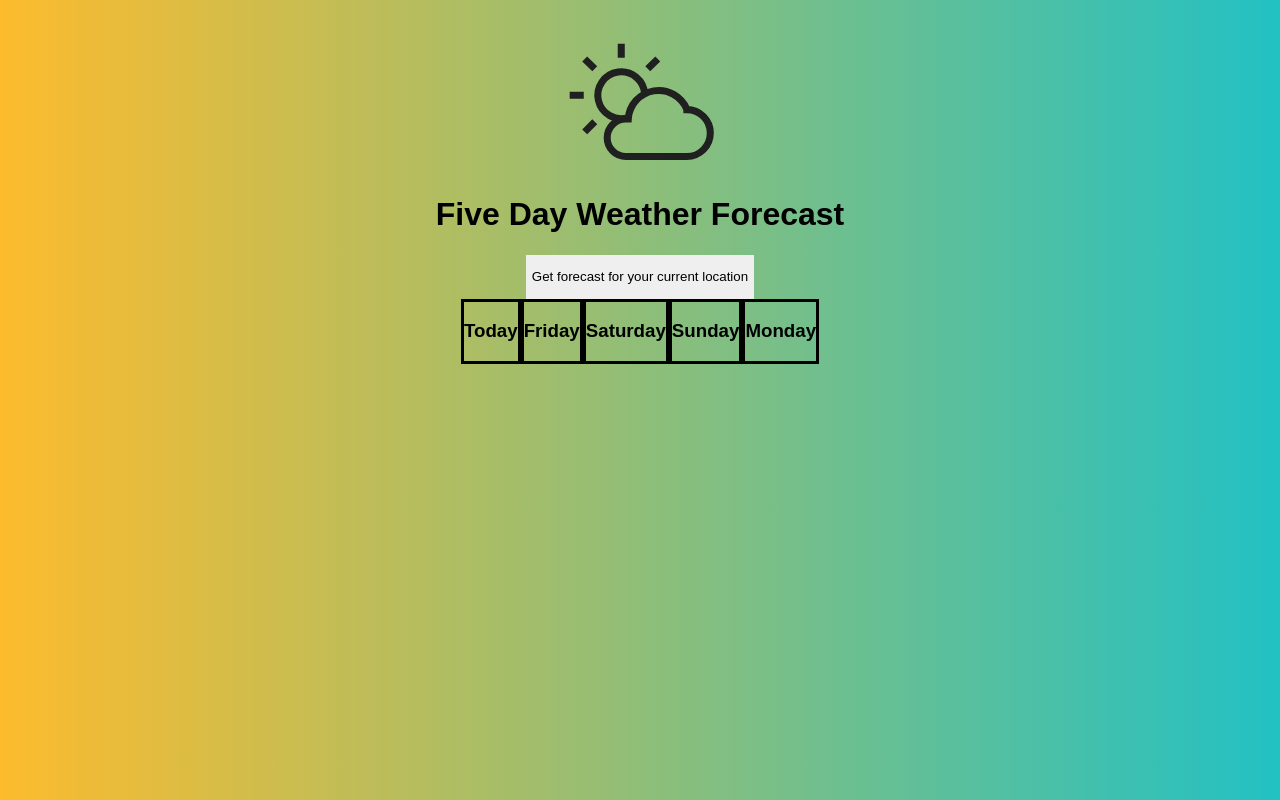
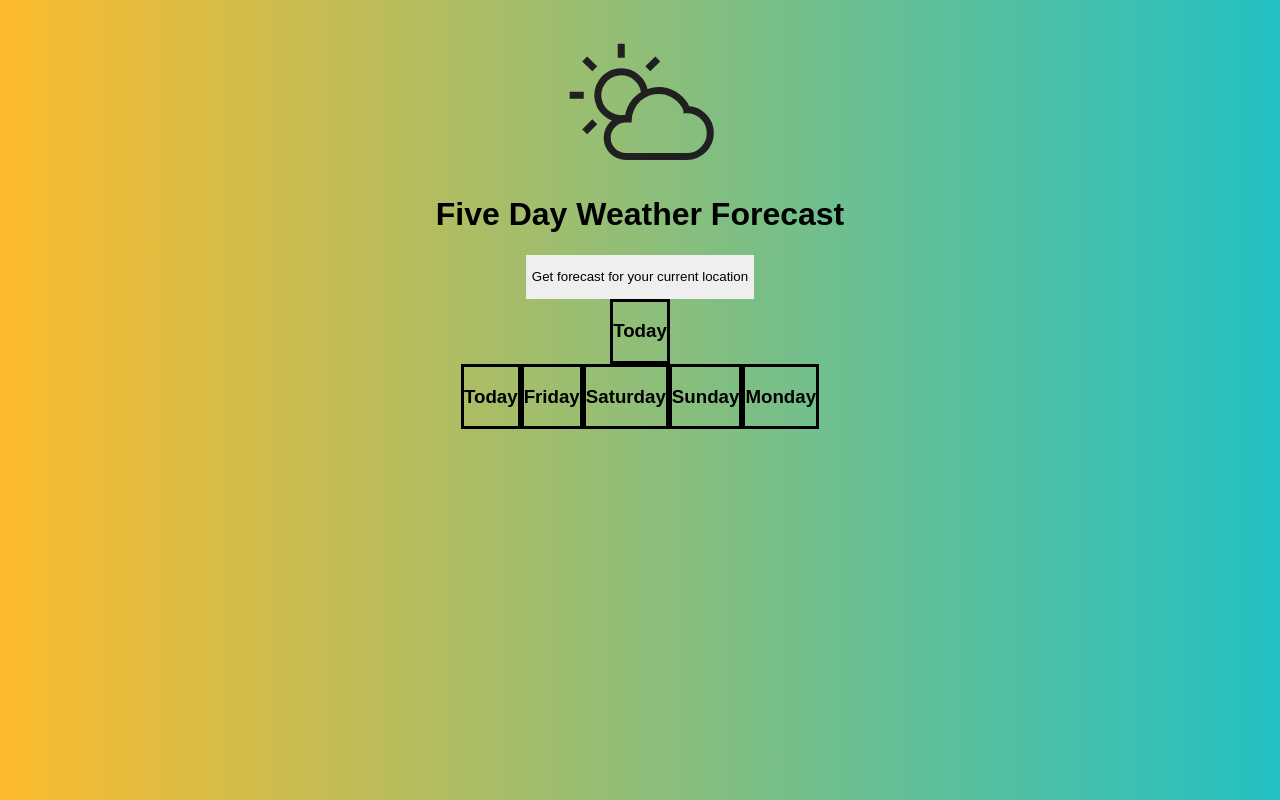
Before and after one commit to dombrant/weather-app, a React (Vite) app: page / in a window 1280 px wide. Built offline with nearby package versions, Linux system fonts and the light colour scheme.

Commit message:
created TodaysForecast component

```diff
--- a/src/components/App.js
+++ b/src/components/App.js
@@ -1,6 +1,7 @@
 import React, { useState, useEffect } from "react";
 import Header from "./Header";
 import LocationButton from "./LocationButton";
+import TodaysForecast from "./TodaysForecast";
 import FiveDayForecast from "./FiveDayForecast";
 
 const App = () => {
@@ -35,6 +36,7 @@ const App = () => {
     <div>
       <Header />
       <LocationButton getLocation={getLocation} />
+      <TodaysForecast />
       <FiveDayForecast />
     </div>
   );
--- a/src/components/FiveDayForecast.js
+++ b/src/components/FiveDayForecast.js
@@ -1,7 +1,6 @@
+import React from "react";
 import ForecastItem from "./ForecastItem";
 import days from "../utilities/getDays";
-
-import React from "react";
 
 const FiveDayForecast = () => {
   return (
--- /dev/null
+++ b/src/components/TodaysForecast.js
@@ -0,0 +1,8 @@
+import React from "react";
+import ForecastItem from "./ForecastItem";
+
+const TodaysForecast = (props) => {
+  return <ForecastItem day="Today" />;
+};
+
+export default TodaysForecast;
```
